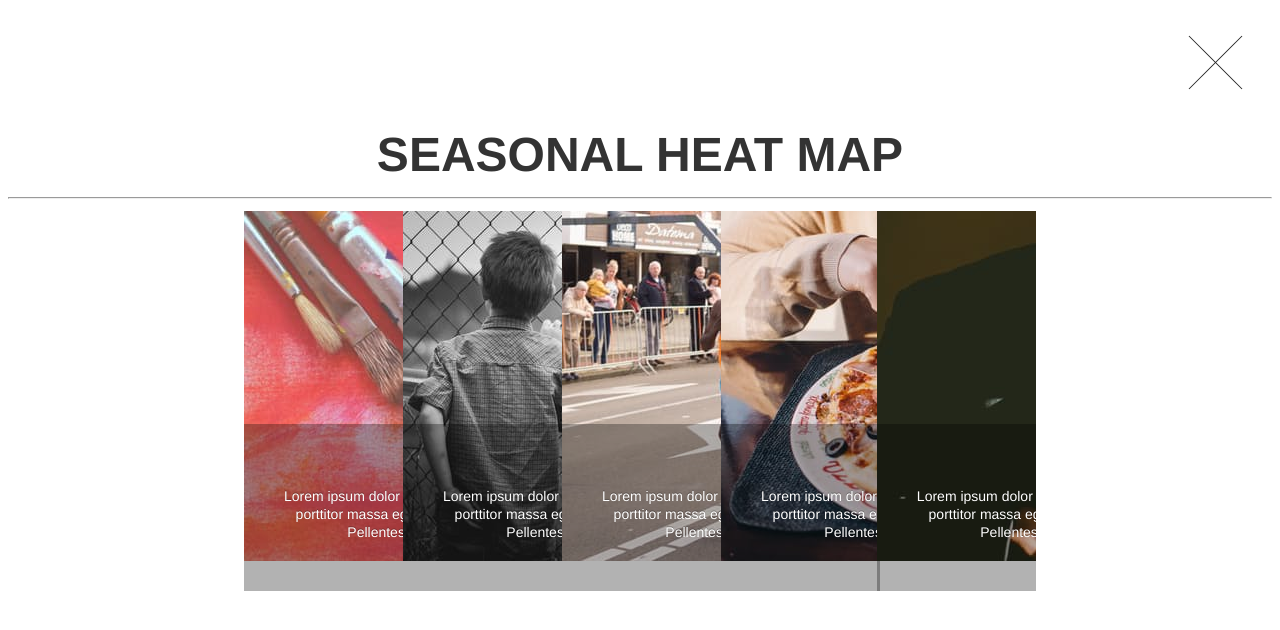
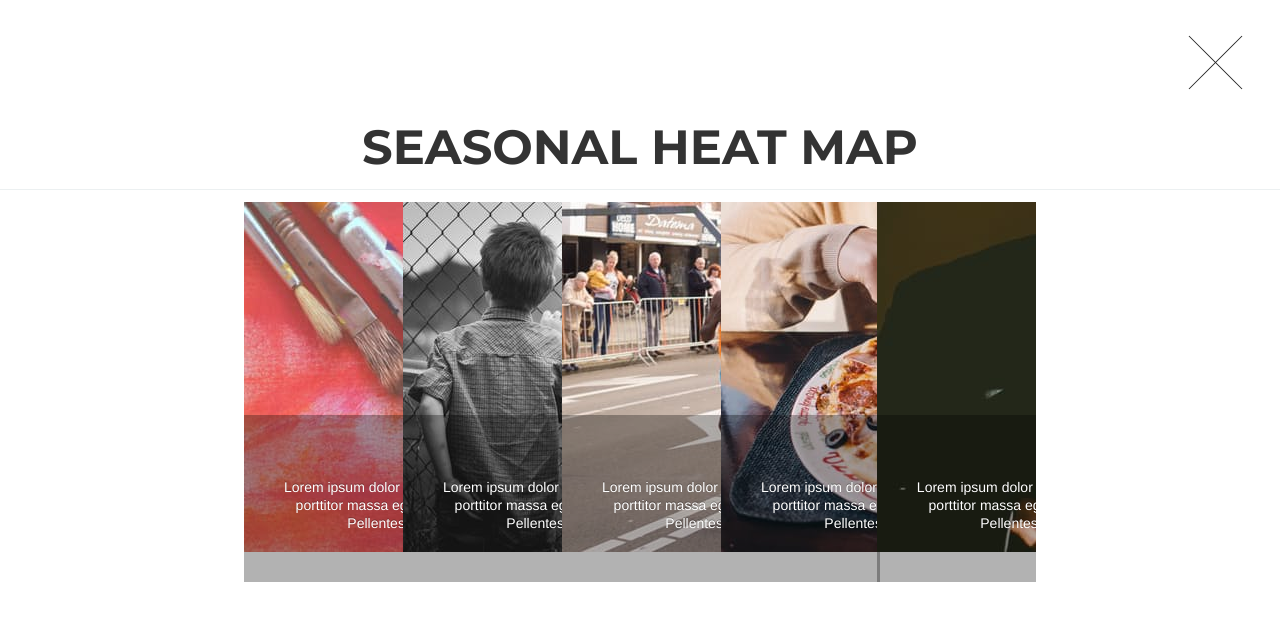
Before and after one commit to canneslionrobg/canneslionrobg.github.io, a Jekyll site: the page cannes_lion.html, which Jekyll copies as it is, in a window 1280 px wide. Shown: the top 630 px of the page. Built offline with Jekyll 4.4.1, drawn with Linux system fonts in a browser that asks for light colours.

```diff
--- a/cannes_lion.css
+++ b/cannes_lion.css
@@ -12,6 +12,10 @@
      overflow-x: hidden;
      font-family: "Roboto Slab","Helvetica Neue",Helvetica,Arial,sans-serif;
      color: #{{ site.data.template.color.secondary-dark }};
+		 margin-top: 0px;
+		 margin-bottom: 0px;
+		 margin-left: 0px;
+		 margin-right: 0px;
  }
 
  h1,
@@ -30,6 +34,21 @@
 	 line-height: 1.1;
 	 color: #333;
  }
+
+ hr {
+    margin-top: 21px;
+    margin-bottom: 21px;
+    border: 0;
+    border-top: 1px solid #ecf0f1;
+		-moz-box-sizing: content-box;
+		box-sizing: content-box;
+		height: 0;
+		display: block;
+		-webkit-margin-before: 0.5em;
+		-webkit-margin-after: 0.5em;
+		-webkit-margin-start: auto;
+		-webkit-margin-end: auto;
+}
 
 /* Browser Resets */
 .flex-container a,
--- a/cannes_lion.html
+++ b/cannes_lion.html
@@ -5,6 +5,7 @@
 	<meta name="viewport" content="width=device-width,initial-scale=1">
 	<title>Rob G - Cannes Lion</title>
 
+  <link href="https://fonts.googleapis.com/css?family=Montserrat:400,700" rel="stylesheet" type="text/css">
 	<link rel="stylesheet" href="cannes_lion.css" type="text/css" />
 	<script src="https://ajax.googleapis.com/ajax/libs/jquery/1/jquery.min.js"></script>
 	<script src="jquery.flexslider-min.js"></script>
```
